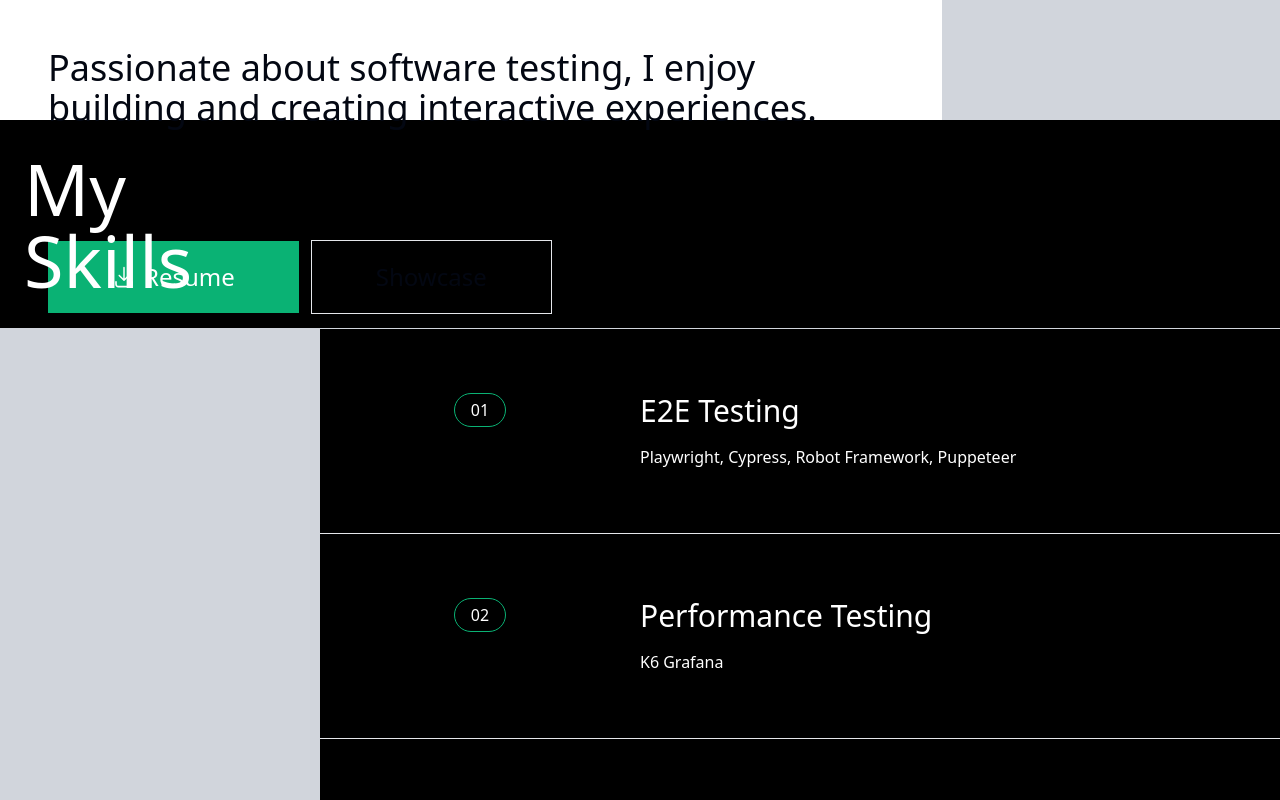
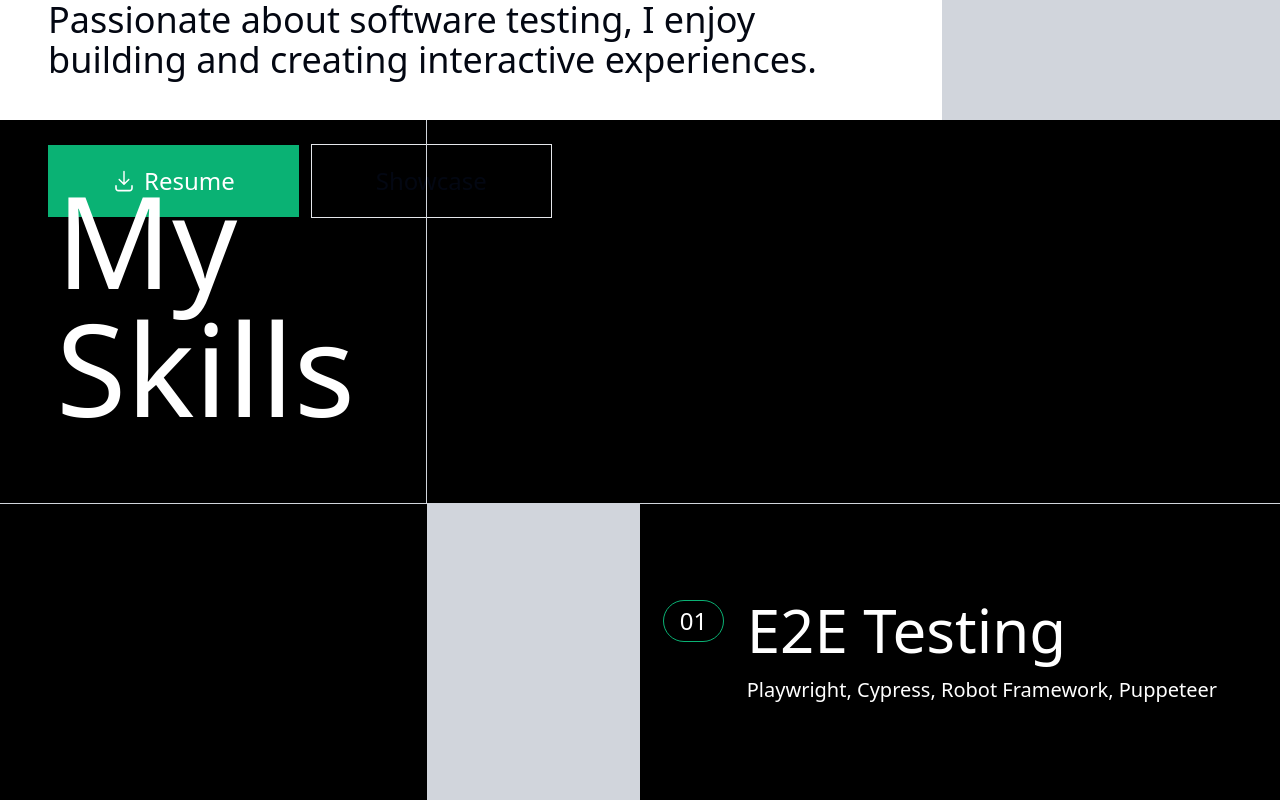
Before and after one commit to ewadusDev/portfolio, a Next.js app: page / in a window 1280 px wide. Shown: the part 680-1480 px from the top of the page. Built offline with nearby package versions, Linux system fonts and the light colour scheme.

Commit message:
refactor: imporve style for all devices in Header Component

```diff
--- a/components/Header.tsx
+++ b/components/Header.tsx
@@ -2,12 +2,12 @@ import { RxDownload } from "react-icons/rx";
 
 const Header = () => {
   return (
-    <header className="lg:h-[calc(100vh-64px)] ">
+    <header className=" lg:h-[calc(100vh-64px)] ">
       <div className="h-full flex flex-col lg:px-0 lg:flex-row ">
         {/* Left */}
-        <div className="flex flex-col justify-between gap-20 lg:gap-28 pt-5 pb-20 lg:pb-28 lg:basis-2/3 lg:p-12 px-2 sm:px-4 ">
-          <div className="flex flex-col gap-6">
-            <h1 className="font-extrabold text-7xl  sm:text-[196px] ">
+        <div className="flex flex-col justify-between gap-16 lg:gap-16 pt-5 pb-20 lg:pb-28 lg:basis-2/3 lg:p-12 px-2 sm:px-4">
+          <div className="flex flex-col gap-2  lg:gap-6 ">
+            <h1 className="font-extrabold text-7xl lg:text-[196px] ">
               Ruk
               <br /> Keosung
             </h1>
@@ -15,7 +15,7 @@ const Header = () => {
               QA FullStack Engineer{" "}
             </h2>
           </div>
-          <h3 className="text-xl lg:text-4xl font-normal">
+          <h3 className="text-xl lg:text-4xl ">
             Passionate about software testing, I enjoy building and creating
             interactive experiences.
           </h3>
@@ -30,7 +30,7 @@ const Header = () => {
           </div>
         </div>
         {/* Right */}
-        <div className="w-full h-[calc(100vh/2)] md:h-[calc(100vh)] lg:h-[calc(100vh-64px)] lg:basis-1/3 bg-gray-300"></div>
+        <div className="w-full h-[calc(100vh/2)] md:h-[calc(100vh)] lg:h-[calc(100vh-64px)] lg:basis-1/3 bg-gray-300" />
       </div>
     </header>
   );
--- a/components/Skill.tsx
+++ b/components/Skill.tsx
@@ -44,30 +44,31 @@ const skills = [
 const Skill = () => {
   return (
     <section className="bg-black text-white">
-      <div className="flex flex-col">
+      <div className="flex flex-col lg:flex-row">
         {/* Left */}
-        <div className="border-b border-gray-300">
-          <h2 className="text-7xl px-6 py-8 font-normal">
+        <div className="border-b border-gray-300 lg:basis-2/5 lg:h-96 lg:border-r">
+          <h2 className="text-7xl px-6 py-8 lg:text-9xl h-full lg:p-14">
             My <br /> Skills
           </h2>
         </div>
         {/* Right */}
-        <div>
+        <div className="lg:basis-4/5">
+          <div className="hidden lg:block w-full h-96 border-b border-gray-300" />
           {skills.map((skill, index) => {
             return (
               <div className="flex justify-between" key={index}>
-                <div className="bg-gray-300 basis-1/4 w-full">
+                <div className="basis-1/4 w-full bg-gray-300 ">
                   {/* Image */}
                 </div>
-                <div className="flex basis-3/4 py-10  sm:py-16 border-b border-gray-200 ">
-                  <div className="basis-1/3 ">
-                    <p className="rounded-4xl border border-[#0AB274]  w-fit mx-auto py-1 px-4">
+                <div className="flex basis-3/4 py-10 sm:py-16 border-b border-gray-200 ">
+                  <div className="basis-1/3 lg:basis-1/6 lg:py-8">
+                    <p className="rounded-4xl border border-[#0AB274] w-fit mx-auto py-1 px-4 lg:text-2xl ">
                       0{index + 1}
                     </p>
                   </div>
-                  <div className="basis-2/3">
-                    <h6 className="text-3xl">{skill.name}</h6>
-                    <p className="mt-4">{skill.description}</p>
+                  <div className="basis-2/3 lg:basis-5/6 lg:py-8">
+                    <h6 className="text-3xl lg:text-6xl">{skill.name}</h6>
+                    <p className="mt-4 lg:text-xl">{skill.description}</p>
                   </div>
                 </div>
               </div>
```
